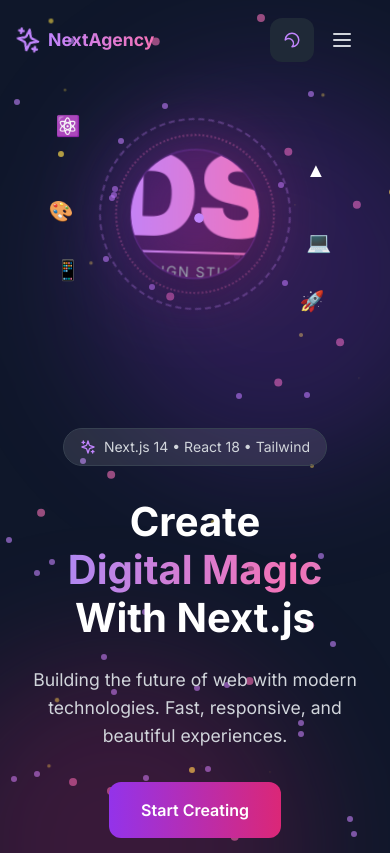
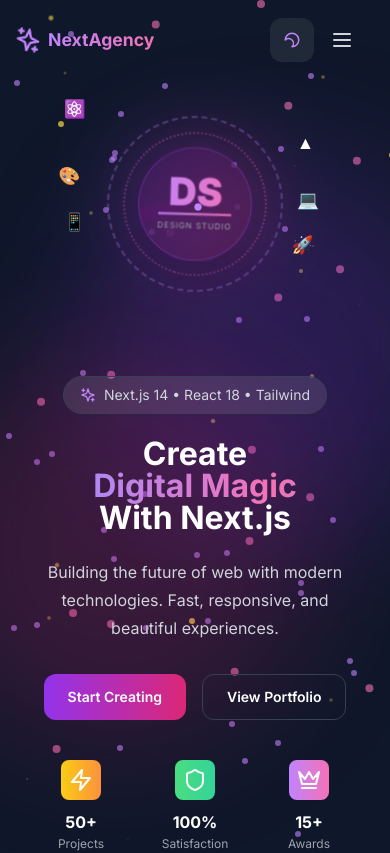
Before and after one commit to monishr288/design-agency-nextjs, a Next.js app: page / in a window 390 px wide. Shown: the top 853 px of the page. Built offline with nearby package versions, Linux system fonts and the light colour scheme.

Commit message:
Fix front page alignment and vertical centering

```diff
--- a/app/components/Hero.jsx
+++ b/app/components/Hero.jsx
@@ -81,7 +81,7 @@
     <section
       ref={containerRef}
       id="home"
-      className="relative min-h-screen overflow-hidden bg-white dark:bg-[#0F172A] pt-16 lg:pt-0"
+      className="relative min-h-screen overflow-hidden bg-white dark:bg-[#0F172A] pt-24 md:pt-28 lg:pt-32"
     >
       {/* Background Moving Dots - Only render on client */}
       {mounted && (
@@ -152,11 +152,11 @@
       {/* Gradient Orbs - These move with cursor */}
       <motion.div
         style={{ x: mousePosition.x, y: mousePosition.y }}
-        className="absolute top-20 left-20 w-96 h-96 bg-purple-600/10 dark:bg-purple-600/20 rounded-full blur-3xl pointer-events-none"
+        className="absolute top-40 left-20 w-96 h-96 bg-purple-600/10 dark:bg-purple-600/20 rounded-full blur-3xl pointer-events-none"
       />
       <motion.div
         style={{ x: -mousePosition.x, y: -mousePosition.y }}
-        className="absolute bottom-20 right-20 w-96 h-96 bg-pink-600/10 dark:bg-pink-600/20 rounded-full blur-3xl pointer-events-none"
+        className="absolute bottom-40 right-20 w-96 h-96 bg-pink-600/10 dark:bg-pink-600/20 rounded-full blur-3xl pointer-events-none"
       />
 
       {/* Welcome Message */}
@@ -164,7 +164,7 @@
         initial={{ opacity: 0, y: -50 }}
         animate={{ opacity: showWelcome ? 1 : 0, y: showWelcome ? 0 : -50 }}
         transition={{ duration: 0.5 }}
-        className="fixed top-24 left-1/2 transform -translate-x-1/2 z-50 bg-gradient-to-r from-purple-600 to-pink-600 text-white px-6 py-3 rounded-full shadow-2xl flex items-center gap-3"
+        className="fixed top-28 left-1/2 transform -translate-x-1/2 z-50 bg-gradient-to-r from-purple-600 to-pink-600 text-white px-6 py-3 rounded-full shadow-2xl flex items-center gap-3"
       >
         <motion.div
           animate={{ rotate: 360 }}
@@ -182,7 +182,7 @@
       </motion.div>
 
       <div className="relative max-w-7xl mx-auto px-4 sm:px-6 lg:px-8 min-h-screen flex items-center">
-        <div className="grid lg:grid-cols-2 gap-16 items-center">
+        <div className="grid lg:grid-cols-2 gap-8 lg:gap-16 items-center w-full">
           {/* Left Content */}
           <motion.div
             initial={{ opacity: 0, y: 30 }}
@@ -195,35 +195,35 @@
               initial={{ opacity: 0, scale: 0.9 }}
               animate={{ opacity: 1, scale: 1 }}
               transition={{ delay: 0.2 }}
-              className="inline-flex items-center gap-2 bg-gray-100 dark:bg-white/10 px-4 py-2 rounded-full mb-8 border border-gray-200 dark:border-gray-700 mx-auto lg:mx-0"
+              className="inline-flex items-center gap-2 bg-gray-100 dark:bg-white/10 px-4 py-2 rounded-full mb-6 border border-gray-200 dark:border-gray-700 mx-auto lg:mx-0"
             >
               <Sparkles className="w-4 h-4 text-purple-600 dark:text-purple-400" />
               <span className="text-sm text-gray-700 dark:text-gray-300">Next.js 14 • React 18 • Tailwind</span>
             </motion.div>
 
             {/* Title */}
-            <h1 className="text-6xl md:text-7xl font-bold mb-6">
+            <h1 className="text-5xl md:text-6xl lg:text-7xl font-bold mb-6">
               <span className="text-gray-900 dark:text-white">Create</span>
               <br />
-              <span className="animated-gradient">
+              <span className="animated-gradient text-5xl md:text-6xl lg:text-7xl">
                 Digital Magic
               </span>
               <br />
               <span className="text-gray-900 dark:text-white">With Next.js</span>
             </h1>
 
-            <p className="text-xl text-gray-600 dark:text-gray-300 mb-8 max-w-lg mx-auto lg:mx-0">
+            <p className="text-lg md:text-xl text-gray-600 dark:text-gray-300 mb-8 max-w-lg mx-auto lg:mx-0">
               Building the future of web with modern technologies.
               Fast, responsive, and beautiful experiences.
             </p>
 
             {/* CTA Buttons */}
-            <div className="flex flex-wrap gap-4 mb-12 justify-center lg:justify-start">
+            <div className="flex flex-wrap gap-4 mb-10 justify-center lg:justify-start">
               <motion.button
                 whileHover={{ scale: 1.05 }}
                 whileTap={{ scale: 0.95 }}
                 onClick={() => scrollToSection('services')}
-                className="px-8 py-4 bg-gradient-to-r from-purple-600 to-pink-600 text-white rounded-xl font-semibold hover:shadow-lg hover:shadow-purple-500/30 transition-all"
+                className="px-6 md:px-8 py-3 md:py-4 bg-gradient-to-r from-purple-600 to-pink-600 text-white rounded-xl font-semibold hover:shadow-lg hover:shadow-purple-500/30 transition-all text-sm md:text-base"
               >
                 Start Creating
               </motion.button>
@@ -232,14 +232,14 @@
                 whileHover={{ scale: 1.05 }}
                 whileTap={{ scale: 0.95 }}
                 onClick={() => scrollToSection('portfolio')}
-                className="px-8 py-4 bg-white dark:bg-transparent text-gray-900 dark:text-white border border-gray-300 dark:border-gray-700 rounded-xl font-semibold hover:bg-gray-50 dark:hover:bg-white/10 transition-all"
+                className="px-6 md:px-8 py-3 md:py-4 bg-white dark:bg-transparent text-gray-900 dark:text-white border border-gray-300 dark:border-gray-700 rounded-xl font-semibold hover:bg-gray-50 dark:hover:bg-white/10 transition-all text-sm md:text-base"
               >
                 View Portfolio
               </motion.button>
             </div>
 
             {/* Stats */}
-            <div className="grid grid-cols-3 gap-8 max-w-md mx-auto lg:mx-0">
+            <div className="grid grid-cols-3 gap-4 md:gap-8 max-w-md mx-auto lg:mx-0">
               {[
                 { icon: Zap, value: '50+', label: 'Projects', color: 'from-yellow-400 to-orange-400' },
                 { icon: Shield, value: '100%', label: 'Satisfaction', color: 'from-green-400 to-emerald-400' },
@@ -252,11 +252,11 @@
                   transition={{ delay: 0.3 + i * 0.1 }}
                   className="text-center"
                 >
-                  <div className={`w-12 h-12 mx-auto mb-2 rounded-lg bg-gradient-to-r ${stat.color} p-2.5`}>
+                  <div className={`w-10 h-10 md:w-12 md:h-12 mx-auto mb-2 rounded-lg bg-gradient-to-r ${stat.color} p-2 md:p-2.5`}>
                     <stat.icon className="w-full h-full text-white" />
                   </div>
-                  <div className="text-2xl font-bold text-gray-900 dark:text-white">{stat.value}</div>
-                  <div className="text-sm text-gray-500 dark:text-gray-400">{stat.label}</div>
+                  <div className="text-lg md:text-2xl font-bold text-gray-900 dark:text-white">{stat.value}</div>
+                  <div className="text-xs md:text-sm text-gray-500 dark:text-gray-400">{stat.label}</div>
                 </motion.div>
               ))}
             </div>
@@ -267,20 +267,20 @@
             initial={{ opacity: 0, scale: 0.8 }}
             animate={{ opacity: 1, scale: 1 }}
             transition={{ duration: 0.8, delay: 0.2 }}
-            className="relative h-[300px] sm:h-[350px] md:h-[400px] lg:h-[600px] mt-4 lg:mt-0 order-1 lg:order-2"
+            className="relative h-[280px] sm:h-[320px] md:h-[380px] lg:h-[550px] mt-4 lg:mt-0 order-1 lg:order-2"
           >
             <div className="relative w-full h-full flex items-center justify-center">
               {/* Rotating Rings */}
               <motion.div
                 animate={{ rotate: 360 }}
                 transition={{ duration: 20, repeat: Infinity, ease: "linear" }}
-                className="absolute w-48 h-48 sm:w-64 sm:h-64 md:w-80 md:h-80 lg:w-96 lg:h-96 rounded-full border-2 border-dashed border-purple-400/50 dark:border-purple-400/30"
+                className="absolute w-44 h-44 sm:w-56 sm:h-56 md:w-72 md:h-72 lg:w-96 lg:h-96 rounded-full border-2 border-dashed border-purple-400/50 dark:border-purple-400/30"
               />
 
               <motion.div
                 animate={{ rotate: -360 }}
                 transition={{ duration: 15, repeat: Infinity, ease: "linear" }}
-                className="absolute w-40 h-40 sm:w-52 sm:h-52 md:w-64 md:h-64 lg:w-80 lg:h-80 rounded-full border-2 border-dotted border-pink-400/50 dark:border-pink-400/30"
+                className="absolute w-36 h-36 sm:w-48 sm:h-48 md:w-60 md:h-60 lg:w-80 lg:h-80 rounded-full border-2 border-dotted border-pink-400/50 dark:border-pink-400/30"
               />
 
               {/* Main Logo Container */}
@@ -294,7 +294,7 @@
                   repeat: Infinity,
                   ease: "easeInOut"
                 }}
-                className="relative w-32 h-32 sm:w-40 sm:h-40 md:w-48 md:h-48 lg:w-64 lg:h-64"
+                className="relative w-28 h-28 sm:w-36 sm:h-36 md:w-44 md:h-44 lg:w-64 lg:h-64"
               >
                 {/* Glowing Background */}
                 <div className="absolute inset-0 bg-gradient-to-r from-purple-600 to-pink-600 rounded-full blur-2xl lg:blur-3xl opacity-20 dark:opacity-30 animate-pulse" />
@@ -317,7 +317,7 @@
                     <motion.div
                       animate={{ scale: [1, 1.2, 1] }}
                       transition={{ duration: 2, repeat: Infinity }}
-                      className="text-8xl font-black bg-gradient-to-r from-purple-600 to-pink-600 dark:from-purple-400 dark:to-pink-400 bg-clip-text text-transparent mb-2"
+                      className="text-5xl sm:text-6xl md:text-7xl lg:text-8xl font-black bg-gradient-to-r from-purple-600 to-pink-600 dark:from-purple-400 dark:to-pink-400 bg-clip-text text-transparent mb-1 lg:mb-2"
                     >
                       DS
                     </motion.div>
@@ -325,9 +325,9 @@
                       initial={{ width: 0 }}
                       animate={{ width: '100%' }}
                       transition={{ delay: 1, duration: 1 }}
-                      className="h-0.5 bg-gradient-to-r from-purple-600 to-pink-600 dark:from-purple-400 dark:to-pink-400 mx-auto mb-2"
+                      className="h-0.5 bg-gradient-to-r from-purple-600 to-pink-600 dark:from-purple-400 dark:to-pink-400 mx-auto mb-1 lg:mb-2"
                     />
-                    <p className="text-gray-600 dark:text-gray-400 text-sm tracking-widest">DESIGN STUDIO</p>
+                    <p className="text-gray-600 dark:text-gray-400 text-[8px] sm:text-xs lg:text-sm tracking-widest">DESIGN STUDIO</p>
                   </div>
                 </div>
               </motion.div>
@@ -336,10 +336,10 @@
               {['⚛️', '▲', '🎨', '💻', '📱', '🚀'].map((emoji, i) => (
                 <motion.div
                   key={i}
-                  className="absolute text-2xl"
+                  className="absolute text-xl sm:text-2xl lg:text-3xl"
                   animate={{
-                    y: [0, -20, 0],
-                    x: [0, i % 2 === 0 ? 10 : -10, 0],
+                    y: [0, -15, 0],
+                    x: [0, i % 2 === 0 ? 8 : -8, 0],
                   }}
                   transition={{
                     duration: 3,
@@ -347,19 +347,19 @@
                     repeat: Infinity,
                   }}
                   style={{
-                    top: `${20 + i * 12}%`,
-                    left: i % 2 === 0 ? '5%' : '85%',
+                    top: `${15 + i * 10}%`,
+                    left: i % 2 === 0 ? '8%' : '82%',
                   }}
                 >
                   {emoji}
                 </motion.div>
               ))}
 
-              {/* Orbiting Dots */}
+              {/* Orbiting Dots - Responsive */}
               {[...Array(8)].map((_, i) => (
                 <motion.div
                   key={i}
-                  className="absolute w-2 h-2 bg-purple-500 dark:bg-purple-400 rounded-full"
+                  className="absolute w-1.5 h-1.5 sm:w-2 sm:h-2 bg-purple-500 dark:bg-purple-400 rounded-full"
                   animate={{
                     rotate: 360,
                   }}
@@ -373,11 +373,13 @@
                     left: '50%',
                   }}
                 >
-                  <motion.div
-                    style={{
-                      transform: `rotate(${i * 45}deg) translateX(160px)`,
-                    }}
-                  />
+                  <div style={{
+                    transform: `rotate(${i * 45}deg) translateX(${
+                      typeof window !== 'undefined' && window.innerWidth < 480 ? '50px' :
+                      typeof window !== 'undefined' && window.innerWidth < 768 ? '65px' :
+                      typeof window !== 'undefined' && window.innerWidth < 1024 ? '90px' : '140px'
+                    })`,
+                  }} />
                 </motion.div>
               ))}
             </div>
```
